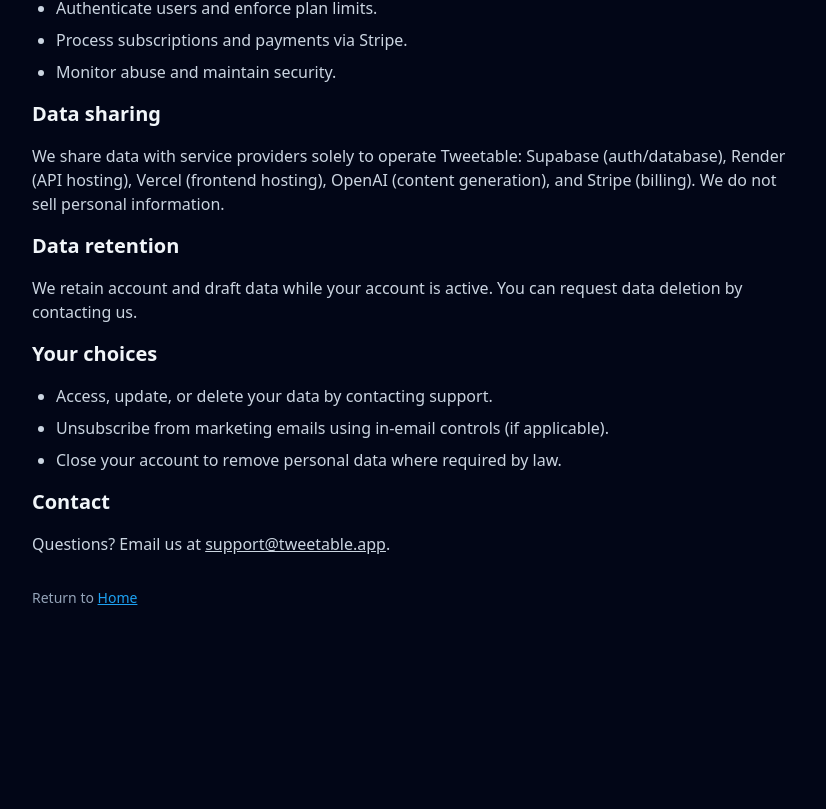
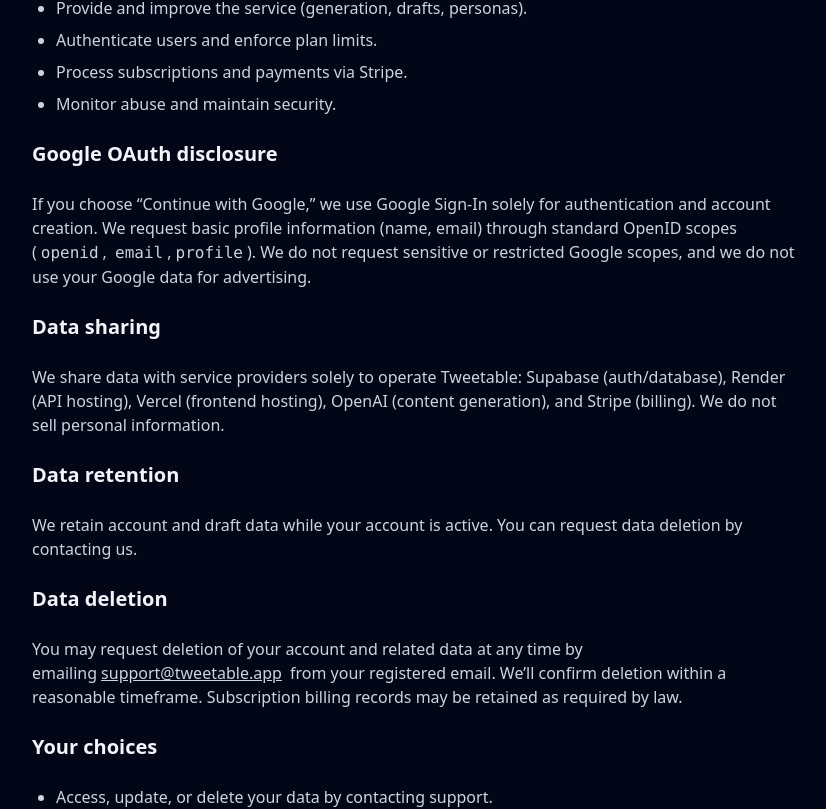
Before and after one commit to tylerwares/tweetable, a Next.js app in the folder frontend/: page /privacy in a window 1280 px wide. Shown: the part 532-1341 px from the top of the page, without its empty margins (224-1050 px from the left). Before the commit the page ends 1204 px from the top, so only its background shows below. Built offline with nearby package versions, Linux system fonts and the light colour scheme; no server answers.

Commit message:
Added verifications to be compliant with google OAuth

```diff
--- /dev/null
+++ b/frontend/components/Footer.tsx
@@ -0,0 +1,22 @@
+import Link from 'next/link';
+
+const Footer = () => (
+  <footer className="mt-10 border-t border-slate-800 pt-6 text-sm text-slate-400">
+    <div className="mx-auto flex w-full max-w-6xl flex-col items-center justify-between gap-3 px-6 sm:flex-row">
+      <p>© {new Date().getFullYear()} Tweetable</p>
+      <nav className="flex gap-4">
+        <Link href="/privacy" className="hover:underline">
+          Privacy
+        </Link>
+        <Link href="/terms" className="hover:underline">
+          Terms
+        </Link>
+        <a href="mailto:support@tweetable.app" className="hover:underline">
+          Contact
+        </a>
+      </nav>
+    </div>
+  </footer>
+);
+
+export default Footer;
--- a/frontend/pages/index.tsx
+++ b/frontend/pages/index.tsx
@@ -1,5 +1,6 @@
 import Head from 'next/head';
 import Link from 'next/link';
+import Footer from '@/components/Footer';
 
 const IndexPage = () => (
   <>
@@ -32,6 +33,7 @@
         </div>
       </div>
     </main>
+    <Footer />
   </>
 );
 
--- a/frontend/pages/login.tsx
+++ b/frontend/pages/login.tsx
@@ -3,6 +3,7 @@
 import { getSupabaseBrowserClient } from '@/utils/useSupabase';
 import { useAuth } from '@/hooks/useAuth';
 import Link from 'next/link';
+import Footer from '@/components/Footer';
 
 const LoginPage = () => {
   const supabase = getSupabaseBrowserClient();
@@ -119,6 +120,7 @@
           </div>
         </div>
       </main>
+      <Footer />
     </>
   );
 };
--- a/frontend/pages/privacy.tsx
+++ b/frontend/pages/privacy.tsx
@@ -15,7 +15,7 @@
             <p className="text-sm text-slate-400">Last updated: {new Date().toISOString().slice(0, 10)}</p>
           </header>
 
-          <section className="space-y-4">
+          <section className="space-y-6">
             <p>
               Tweetable (“we”, “our”, “us”) respects your privacy. This policy explains what
               information we collect, how we use it, and the choices you have.
@@ -46,6 +46,15 @@
               <li>Monitor abuse and maintain security.</li>
             </ul>
 
+            <h2 className="text-xl font-semibold">Google OAuth disclosure</h2>
+            <p className="text-slate-300">
+              If you choose “Continue with Google,” we use Google Sign‑In solely for authentication
+              and account creation. We request basic profile information (name, email) through
+              standard OpenID scopes (<code className="px-1">openid</code>, <code className="px-1">email</code>,
+              <code className="px-1">profile</code>). We do not request sensitive or restricted Google
+              scopes, and we do not use your Google data for advertising.
+            </p>
+
             <h2 className="text-xl font-semibold">Data sharing</h2>
             <p className="text-slate-300">
               We share data with service providers solely to operate Tweetable:
@@ -57,6 +66,14 @@
             <p className="text-slate-300">
               We retain account and draft data while your account is active. You can request data
               deletion by contacting us.
+            </p>
+
+            <h2 className="text-xl font-semibold">Data deletion</h2>
+            <p className="text-slate-300">
+              You may request deletion of your account and related data at any time by emailing
+              <span className="px-1 underline">support@tweetable.app</span> from your registered email. We’ll
+              confirm deletion within a reasonable timeframe. Subscription billing records may be
+              retained as required by law.
             </p>
 
             <h2 className="text-xl font-semibold">Your choices</h2>
```
